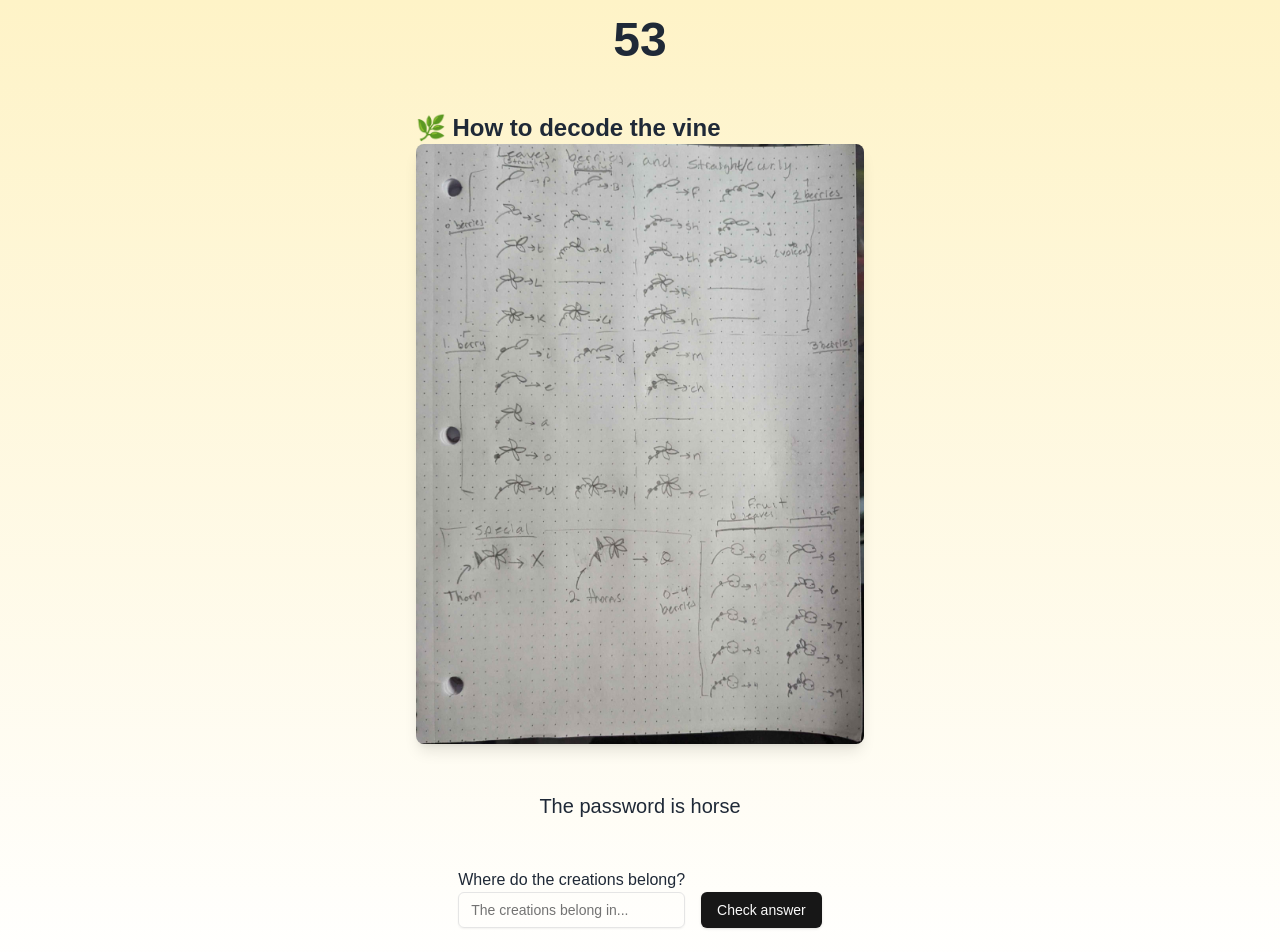
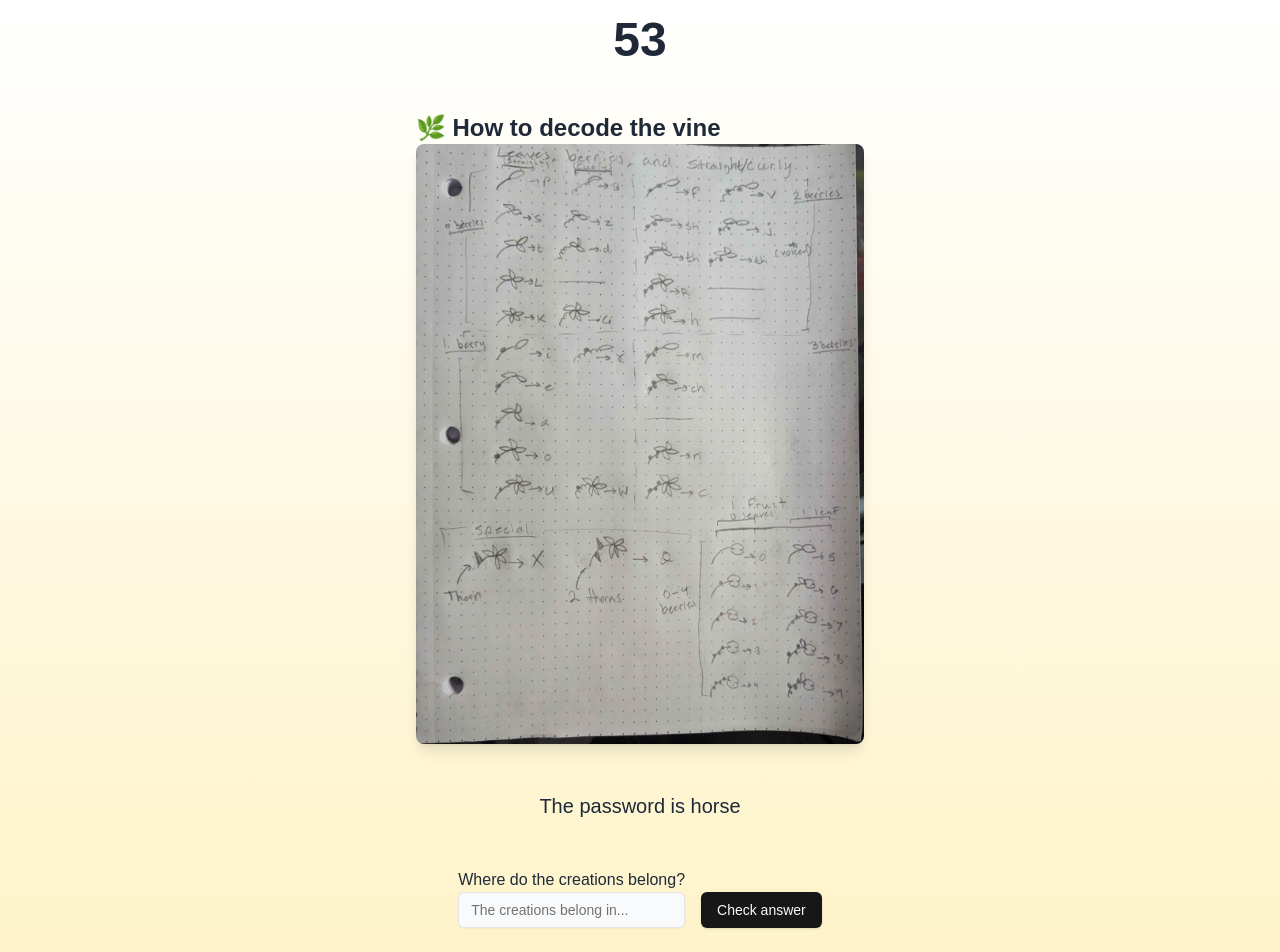
Before and after one commit to purduehackers/53, a Next.js app: page / in a window 1280 px wide. Shown: the top 952 px of the page. Built offline with nearby package versions, Linux system fonts and the light colour scheme.

Commit message:
state for correct

```diff
--- /dev/null
+++ b/app/api/answer/route.ts
@@ -0,0 +1,10 @@
+export async function POST(req: Request) {
+  const acceptedAnswers = process.env.ACCEPTED_ANSWERS;
+  const { answer } = await req.json();
+
+  if (acceptedAnswers?.split(",").includes(`${answer}`.toLowerCase())) {
+    return Response.json({ ok: true, answer, correct: true });
+  } else {
+    return Response.json({ ok: true, answer, correct: false });
+  }
+}
--- a/components/site.tsx
+++ b/components/site.tsx
@@ -4,17 +4,37 @@ import { useState } from "react";
 import { Button } from "@/components/ui/button";
 import { Input } from "@/components/ui/input";
 
+type AnswerState = "PENDING" | "CORRECT";
+
+type ApiResponse = {
+  correct: boolean;
+};
+
 export function Site() {
   const [inputValue, setInputValue] = useState("");
+  const [answerState, setAnswerState] = useState<AnswerState>("PENDING");
 
-  const handleSubmit = (e: React.FormEvent) => {
+  const handleSubmit = async (e: React.FormEvent) => {
     e.preventDefault();
-    console.log("Submitted:", inputValue);
-    // Add your form submission logic here
+    const res: ApiResponse = await fetch("/api/answer", {
+      method: "POST",
+      body: JSON.stringify({
+        answer: inputValue,
+      }),
+    }).then((r) => r.json());
+    console.log({ res });
+
+    if (res.correct) {
+      setAnswerState("CORRECT");
+    }
   };
 
   return (
-    <div className="min-h-screen bg-gradient-to-b from-amber-100 to-white flex flex-col items-center justify-center p-4 gap-12">
+    <div
+      className={`min-h-screen bg-gradient-to-t ${
+        answerState === "PENDING" ? "from-amber-100" : "from-green-100"
+      } to-white transition-all duration-1000 flex flex-col items-center justify-center p-4 gap-12`}
+    >
       <h1 className="text-7xl md:text-5xl font-bold text-center text-gray-800">
         53
       </h1>
@@ -33,7 +53,8 @@ export function Site() {
 
       <p className="text-center text-gray-800 text-xl">The password is horse</p>
 
-      <form onSubmit={handleSubmit} className="w-full max-w-md mb-8">
+      <div className="flex flex-col items-center gap-4 mb-12 w-full max-w-md">
+        <form onSubmit={handleSubmit} className="w-full max-w-md">
           <div className="flex flex-col justify-center items-end sm:flex-row gap-4">
             <div className="flex flex-col w-full sm:w-auto">
               <label htmlFor="creations" className="text-gray-800">
@@ -45,7 +66,7 @@ export function Site() {
                 value={inputValue}
                 id="creations"
                 onChange={(e) => setInputValue(e.target.value)}
-              className="flex-grow text-gray-800"
+                className="flex-grow text-gray-800 bg-slate-50"
               />
             </div>
             <Button type="submit" className="w-full sm:w-auto">
@@ -53,6 +74,15 @@ export function Site() {
             </Button>
           </div>
         </form>
+        <p
+          className={`text-gray-800 text-center ${
+            answerState === "CORRECT" ? "visible" : "hidden"
+          }`}
+        >
+          ✅✅✅✅✅ CORRECT good job. now show this to an organizer for free
+          cookies 🍪
+        </p>
+      </div>
     </div>
   );
 }
```
Also changed, not shown: 1 other file (tests, documents, lock files or other folders). Lines whose indentation alone changed are shown as unchanged.
